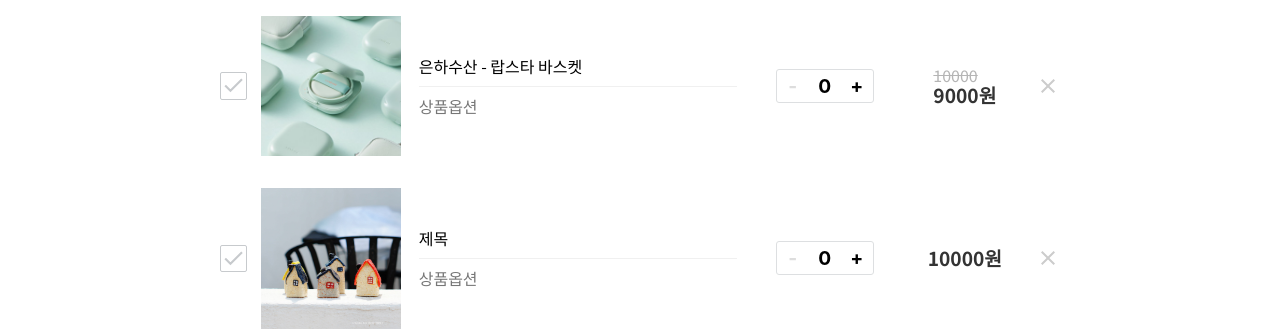
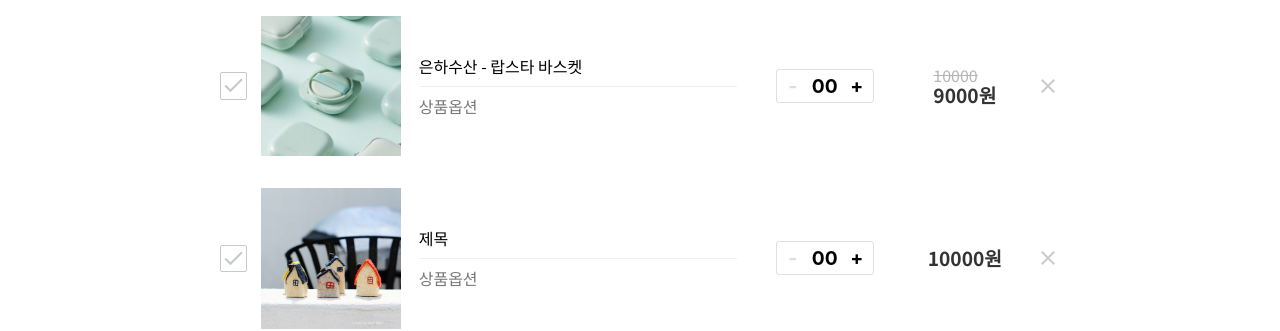
Before and after one commit to tong-soft/Yeongdong-frontend, a React (Create React App) app: page /youngdong-app/cart in a window 1280 px wide. Shown: the part 481-812 px from the top of the page. Built offline with nearby package versions, Linux system fonts and the light colour scheme; a web font is replaced by a local one.

Commit message:
:white_check_mark: test

```diff
--- a/src/Components/organisms/CartContent/index.jsx
+++ b/src/Components/organisms/CartContent/index.jsx
@@ -145,7 +145,7 @@ const CartContent = ({
                                                                 <Col xs={12} sm={6} md={6} lg={6} xl={6} xxl={6} span={6} justify={"center"}>
                                                                     <CountIconWrapper>
                                                                         <CountIcon count={0} icon={"minus"} >-</CountIcon>
-                                                                        <CountIcon count={0} icon={"count"} >0</CountIcon>
+                                                                        <CountIcon count={0} icon={"count"} >00</CountIcon>
                                                                         <CountIcon count={0} icon={"plus"} >+</CountIcon>
                                                                     </CountIconWrapper>
                                                                 </Col>
```
